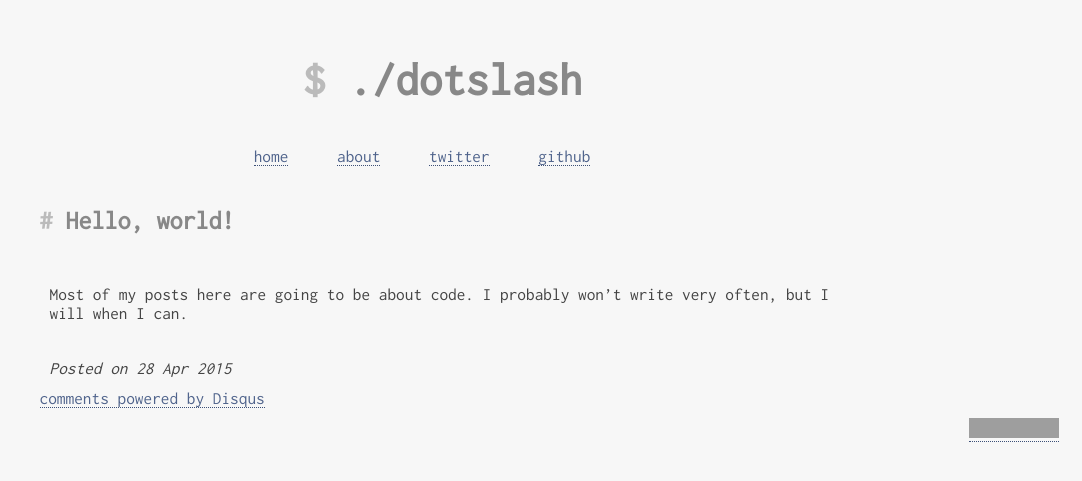
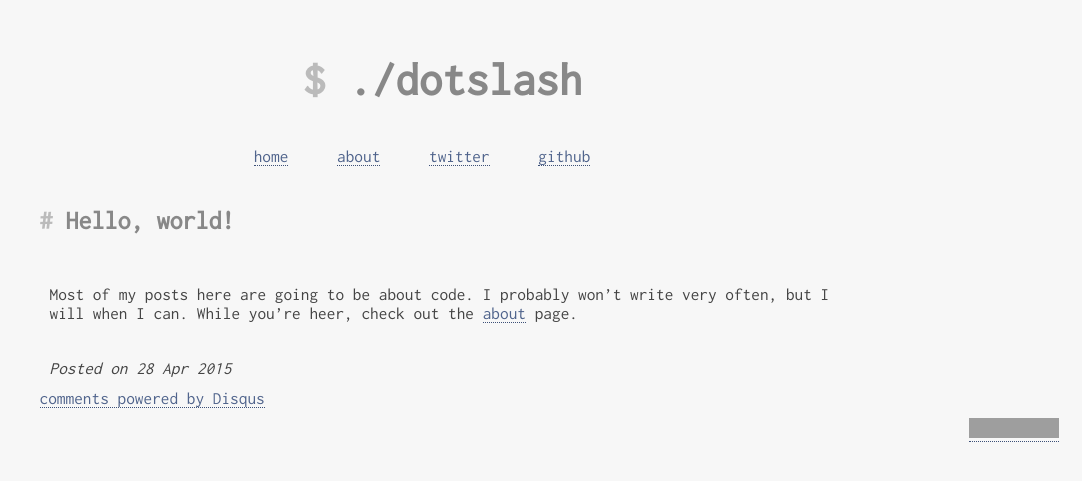
Before and after one commit to derek-mt/derek-mt.github.io, a Jekyll site: the page built from _posts/2015-04-28-hello.md, in a window 1280 px wide. Shown: the top 481 px of the page, without its empty margins (198-1280 px from the left). Built offline with Jekyll 4.4.1, drawn with Linux system fonts in a browser that asks for light colours; comment, search, counter and statistics services are not loaded; grey boxes are pictures that could not be loaded.

Commit message:
add a link to the about page

```diff
--- a/_posts/2015-04-28-hello.md
+++ b/_posts/2015-04-28-hello.md
@@ -4,4 +4,4 @@ tags: misc
 layout: post
 ---
 
-Most of my posts here are going to be about code. I probably won't write very often, but I will when I can.
+Most of my posts here are going to be about code. I probably won't write very often, but I will when I can. While you're heer, check out the [about](/about.html) page.
```
